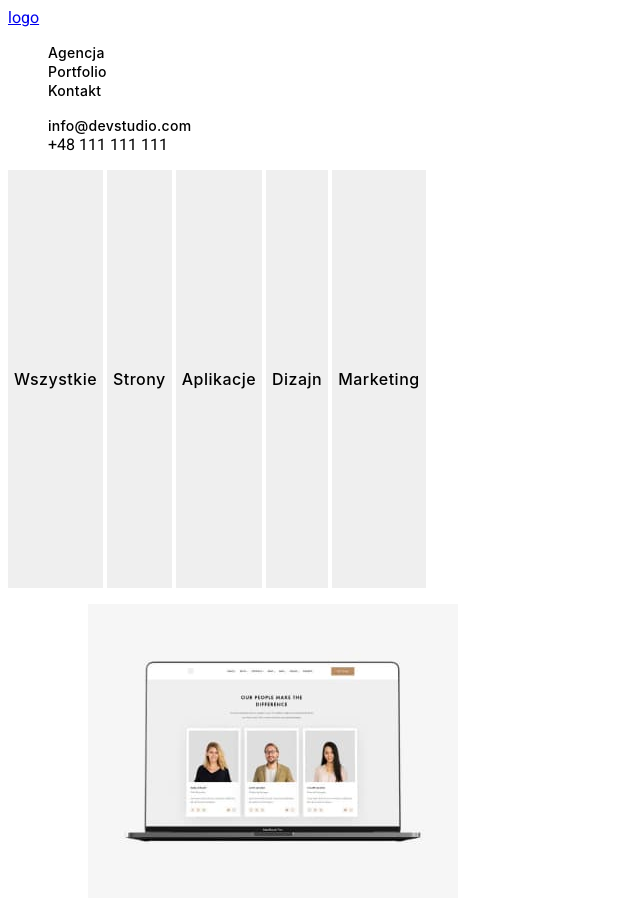
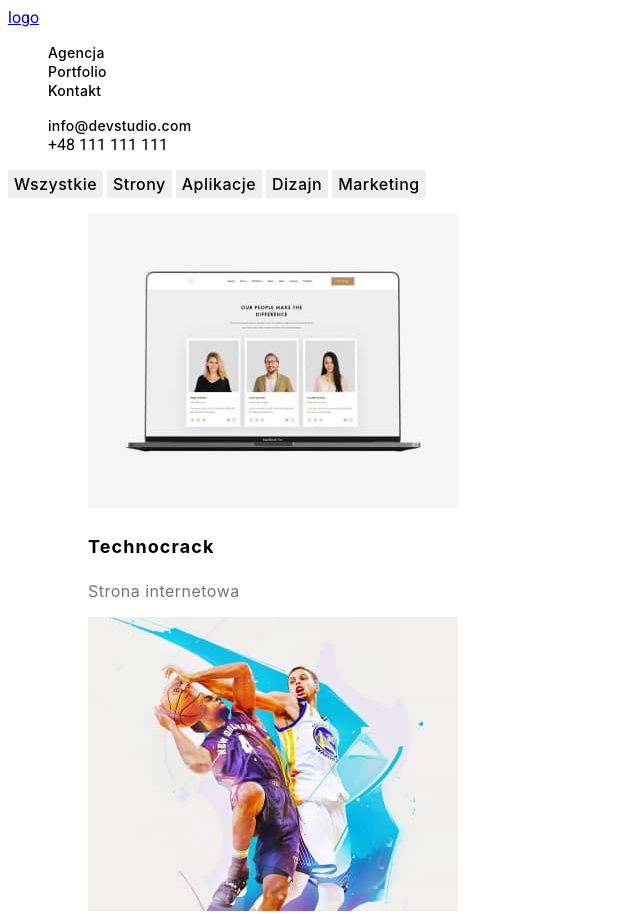
Before and after one commit to KarolMajch/goit-markup-hw-02, a plain HTML site: page portfolio.html in a window 1280 px wide. Shown: the top 914 px of the page, without its empty margins (0-640 px from the left). Drawn offline with Linux system fonts and the light colour scheme.

Commit message:
poprawki

```diff
--- a/style/style.css
+++ b/style/style.css
@@ -109,7 +109,7 @@ body {
   font-size: 16px;
   font-weight: normal;
   letter-spacing: 0.03em;
-  line-height: 26;
+  line-height: 1.625em;
   border: 0px
 
 }
@@ -183,8 +183,6 @@ line-height: 2em;
 letter-spacing: 0.03em;
 font-weight: 400;
 color: #ffffff;
-
-
 }
 
 .footer-mail{
```
